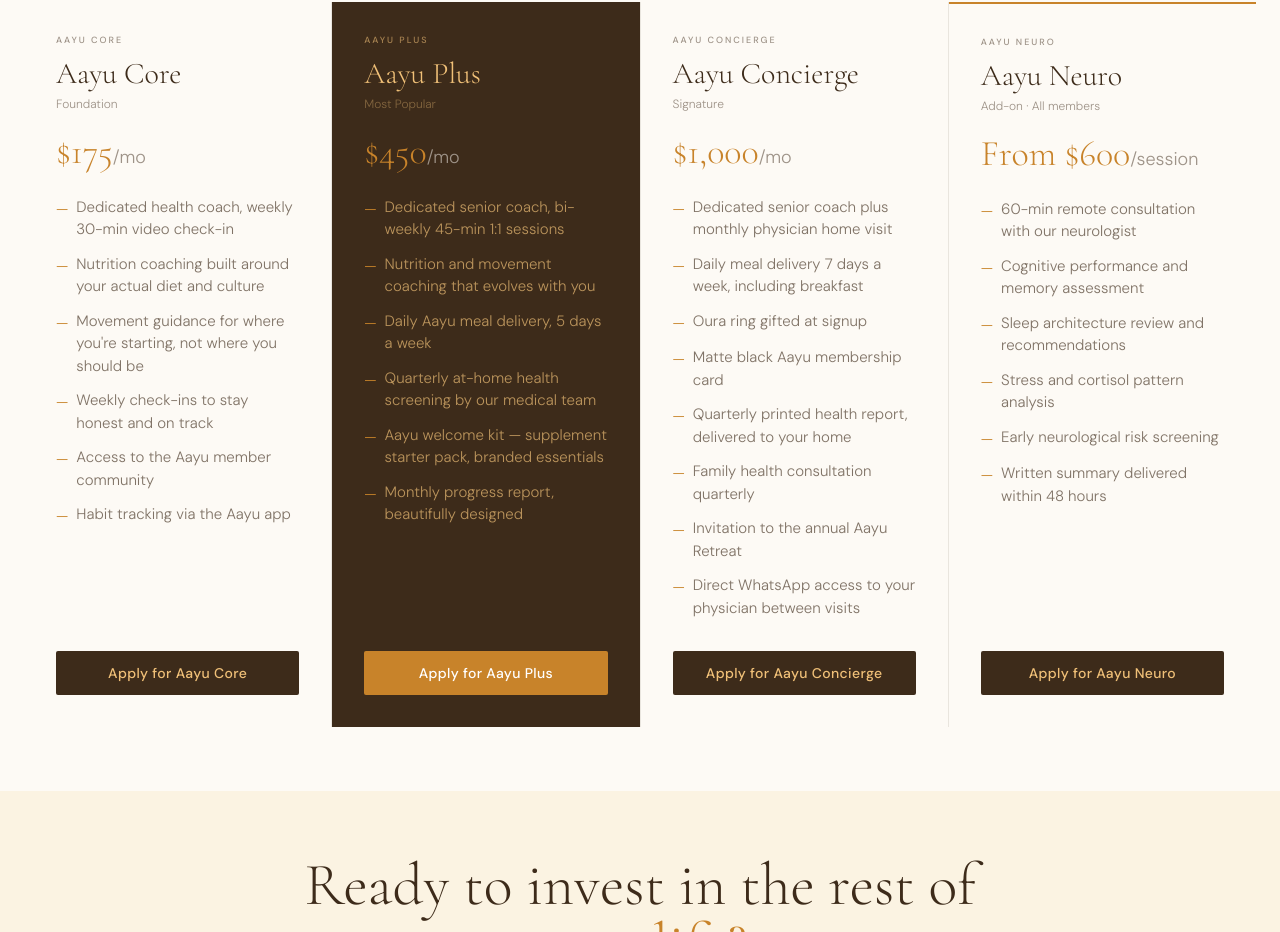
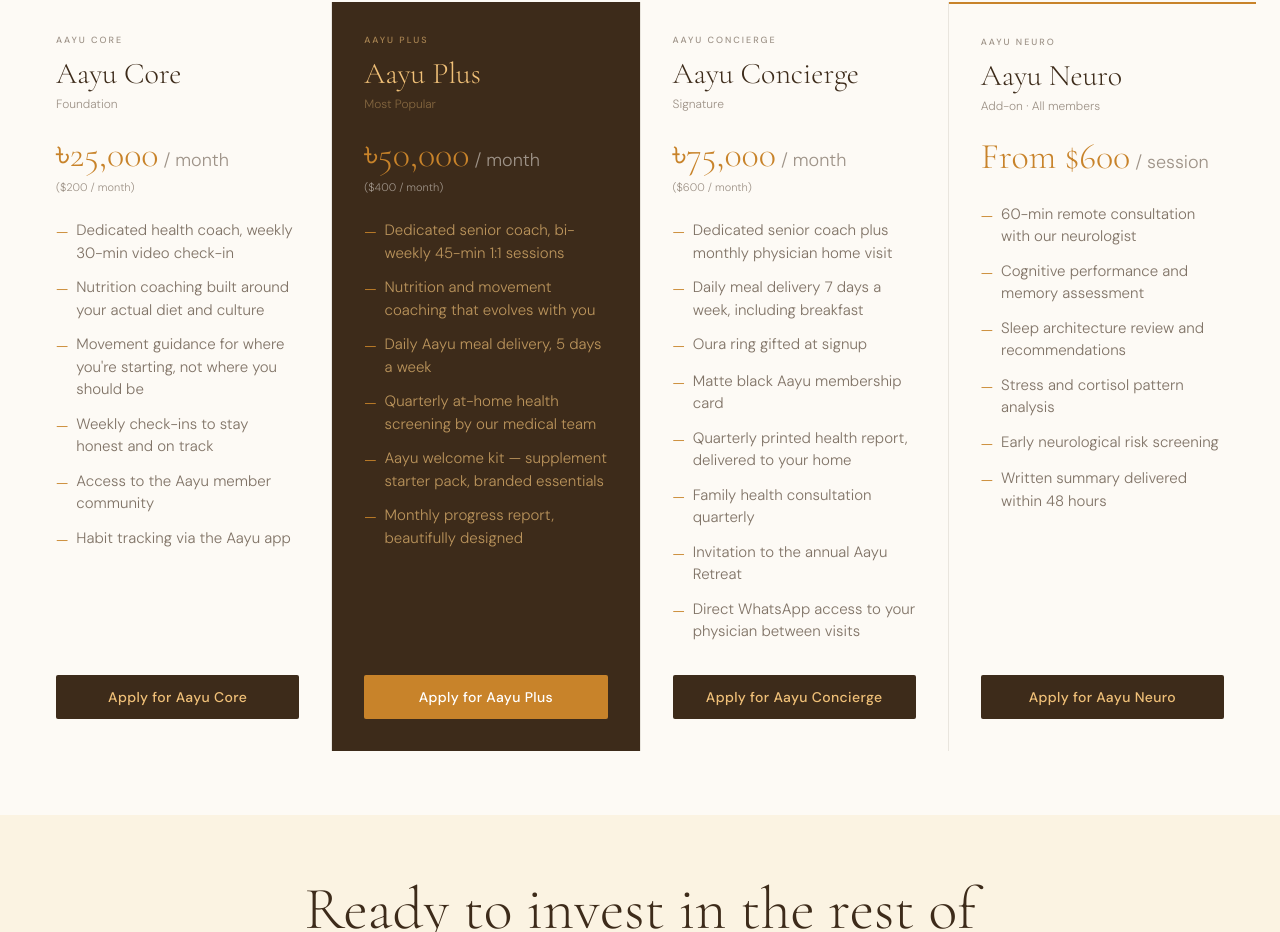
Before and after one commit to zacharydheath/Aayu, a Next.js app: page / in a window 1280 px wide. Shown: the part 1671-2603 px from the top of the page. Built offline with nearby package versions, Linux system fonts and the light colour scheme.

Commit message:
Update pricing to BDT primary with USD secondary

```diff
--- a/app/(marketing)/page.tsx
+++ b/app/(marketing)/page.tsx
@@ -27,8 +27,9 @@
   {
     label: 'AAYU CORE',
     name: 'Aayu Core',
-    price: '$175',
-    period: '/mo',
+    bdtPrice: '৳25,000',
+    usdPrice: '($200 / month)',
+    period: '/ month',
     tag: 'Foundation',
     dark: false,
     neuro: false,
@@ -44,8 +45,9 @@
   {
     label: 'AAYU PLUS',
     name: 'Aayu Plus',
-    price: '$450',
-    period: '/mo',
+    bdtPrice: '৳50,000',
+    usdPrice: '($400 / month)',
+    period: '/ month',
     tag: 'Most Popular',
     dark: true,
     neuro: false,
@@ -61,8 +63,9 @@
   {
     label: 'AAYU CONCIERGE',
     name: 'Aayu Concierge',
-    price: '$1,000',
-    period: '/mo',
+    bdtPrice: '৳75,000',
+    usdPrice: '($600 / month)',
+    period: '/ month',
     tag: 'Signature',
     dark: false,
     neuro: false,
@@ -80,8 +83,9 @@
   {
     label: 'AAYU NEURO',
     name: 'Aayu Neuro',
-    price: 'From $600',
-    period: '/session',
+    bdtPrice: 'From $600',
+    usdPrice: null,
+    period: '/ session',
     tag: 'Add-on · All members',
     dark: false,
     neuro: true,
@@ -258,10 +262,17 @@
                 >
                   {tier.tag}
                 </p>
-                <p className="font-display font-light text-4xl text-saffron mb-6">
-                  {tier.price}
-                  <span className="text-lg font-body font-light text-stone">{tier.period}</span>
-                </p>
+                <div className="mb-6">
+                  <p className="font-display font-light text-4xl text-saffron leading-tight">
+                    {tier.bdtPrice}
+                    <span className="text-lg font-body font-light text-stone"> {tier.period}</span>
+                  </p>
+                  {tier.usdPrice && (
+                    <p className="font-body font-light text-[11px] text-stone mt-0.5">
+                      {tier.usdPrice}
+                    </p>
+                  )}
+                </div>
                 <ul className="flex flex-col gap-3 mb-8 flex-1">
                   {tier.features.map((f) => (
                     <li
--- a/app/(marketing)/services/page.tsx
+++ b/app/(marketing)/services/page.tsx
@@ -11,8 +11,9 @@
   {
     label: 'AAYU CORE',
     name: 'Aayu Core',
-    price: '$175',
-    period: '/mo',
+    bdtPrice: '৳25,000',
+    usdPrice: '($200 / month)',
+    period: '/ month',
     tag: 'Foundation',
     dark: false,
     tagline: 'For someone who\'s ready to start — and wants the right guidance from day one.',
@@ -30,8 +31,9 @@
   {
     label: 'AAYU PLUS',
     name: 'Aayu Plus',
-    price: '$450',
-    period: '/mo',
+    bdtPrice: '৳50,000',
+    usdPrice: '($400 / month)',
+    period: '/ month',
     tag: 'Most Popular',
     dark: true,
     tagline: 'For someone ready to make health a visible, daily part of their life.',
@@ -49,8 +51,9 @@
   {
     label: 'AAYU CONCIERGE',
     name: 'Aayu Concierge',
-    price: '$1,000',
-    period: '/mo',
+    bdtPrice: '৳75,000',
+    usdPrice: '($600 / month)',
+    period: '/ month',
     tag: 'Signature',
     dark: false,
     tagline: 'For someone who wants the full picture — and the full experience.',
@@ -71,8 +74,9 @@
   {
     label: 'AAYU NEURO',
     name: 'Aayu Neuro',
-    price: 'From $600',
-    period: '/session',
+    bdtPrice: 'From $600',
+    usdPrice: null,
+    period: '/ session',
     tag: 'Add-on · All members',
     dark: false,
     tagline: 'Your brain is the most important organ you\'re probably not tracking.',
@@ -142,12 +146,17 @@
                   >
                     {tier.tag}
                   </p>
-                  <p className="font-display font-light text-5xl text-saffron mb-6">
-                    {tier.price}
-                    <span className="text-xl font-body font-light text-stone">
-                      {tier.period}
-                    </span>
-                  </p>
+                  <div className="mb-6">
+                    <p className="font-display font-light text-5xl text-saffron leading-tight">
+                      {tier.bdtPrice}
+                      <span className="text-xl font-body font-light text-stone"> {tier.period}</span>
+                    </p>
+                    {tier.usdPrice && (
+                      <p className="font-body font-light text-[11px] text-stone mt-1">
+                        {tier.usdPrice}
+                      </p>
+                    )}
+                  </div>
                   <p
                     className={`font-body font-light italic text-[13px] leading-relaxed mb-6 ${
                       tier.dark ? 'text-saffron-light/50' : 'text-earth-mid/70'
```
